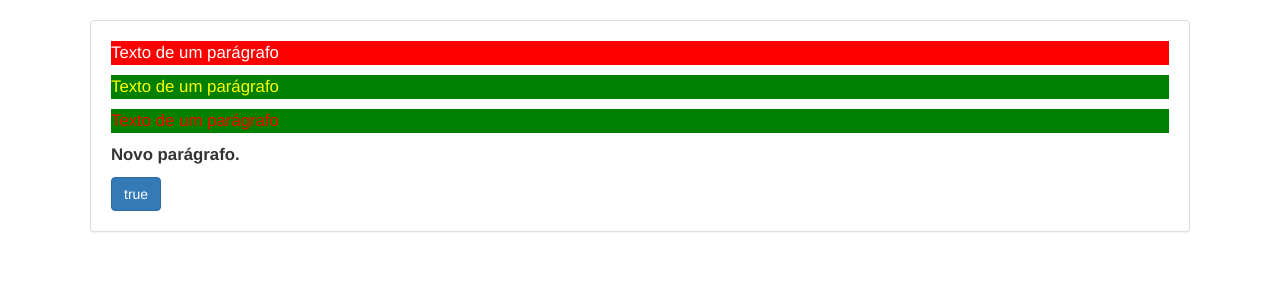
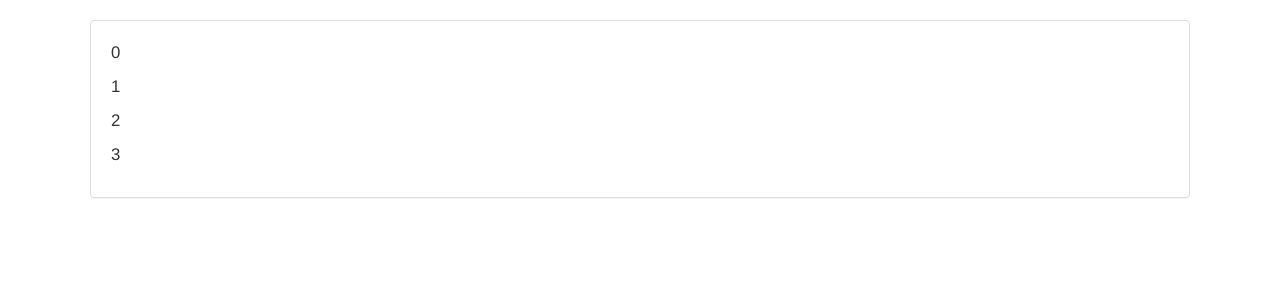
Before and after one commit to tkdkill/primeiro, an Angular app: page / in a window 1280 px wide. Shown: the top 300 px of the page. Built offline with nearby package versions, Linux system fonts and the light colour scheme.

Commit message:
11-11-2017_Aula23

```diff
--- a/src/app/app.component.html
+++ b/src/app/app.component.html
@@ -1,21 +1,17 @@
-<!-- Angular #022 - Attribute Directive ngClass -->
+<!-- Angular #023 - Structure Directive ngFor -->
+<!-- para comentar código usar o CTR + ~ -->
 <div class="container">
   <div class="panel panel-default espaco">
 
-    <!-- utilização da diretiva ngStyle -->
-    <p [ngStyle]="{'background-color': 'red', 'color': 'white'}">Texto de um parágrafo</p>
+    <!-- <p *ngFor="let nome of lista_nomes">{{nome}}</p> -->
 
-    <!-- utilização da diretiva ngStyle com camelCase-->
-    <p [ngStyle]="{backgroundColor: 'green', color: 'yellow'}">Texto de um parágrafo</p>
+    <!-- <div class="alert alert-success" *ngFor="let nome of lista_nomes">
 
-    <!-- utilização da diretiva ngStyle com um método-->
-    <p [ngStyle]="alterarEstilo()">Texto de um parágrafo</p>
+      <p>{{nome}}</p>
+    </div> -->
 
-    <!-- utilização de ngClass-->
-<p [ngClass]="{ativo: estado === true, inativo: estado === false}">Novo parágrafo.</p>
-
-    <button class="btn btn-primary" (click)="alternar()">{{estado}}</button>
-
+    <!-- Mostra os indices do nosso array -->
+    <p *ngFor="let nome of lista_nomes; let indice = index">{{indice}}</p>
 
   </div>
 
--- a/src/app/app.component.ts
+++ b/src/app/app.component.ts
@@ -6,25 +6,9 @@ import { Component } from '@angular/core';
   styleUrls: ['./app.component.css']
 })
 export class AppComponent {
+  lista_nomes: string[] = [
+    'António', 'Carlos', 'João', 'Ana'
+  ]
 
-  alterarEstilo(){
-    return {
-      //'backgroundColor': 'blue',
-      //'color': 'white'
-      //CamelCase
-      backgroundColor: 'green',
-      color: 'red'
-    };
-  }
-
-  estado: boolean = true;
-
-  alternar(){
-    if(this.estado){
-      this.estado = false;
-    }else{
-      this.estado = true;
-    }
-  }
 
 }
```
